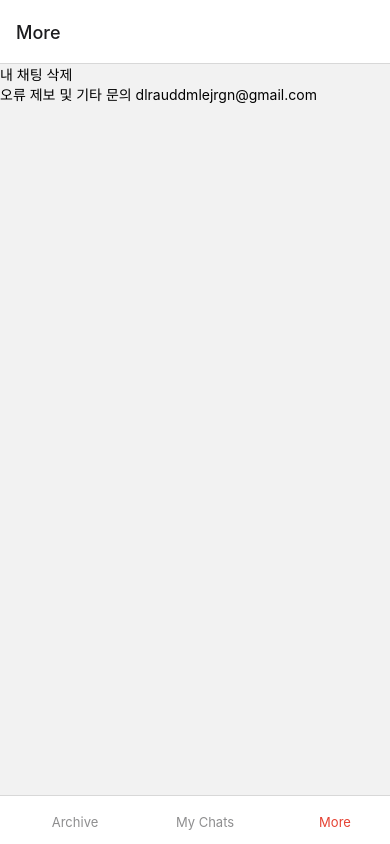
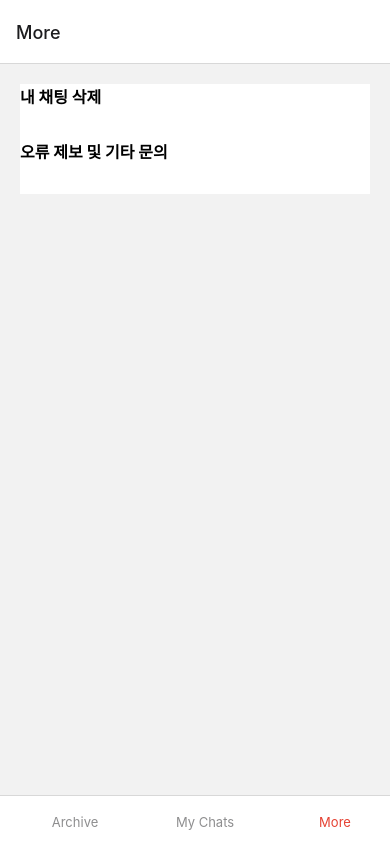
Before and after one commit to mxno28/qjqmf, a React Native app: screen /More in a window 390 px wide. Built offline with nearby package versions, Linux system fonts and the light colour scheme.

Commit message:
add More

```diff
--- a/components/More.js
+++ b/components/More.js
@@ -1,5 +1,8 @@
 import { Text, View, Modal, ScrollView, TouchableOpacity } from 'react-native';
 import { useState, useEffect } from 'react';
+
+import { openURL } from 'expo-linking';
+
 
 import styles from './styles';
 import removeData from './removeData';
@@ -22,6 +25,8 @@ const More = () => {
                         <Text style={styles.modalTitle}>내 채팅 삭제</Text>
                         <View style={[styles.centeredContainer, {flex:1}]}>
                             <Text>사용자 채팅 기록은 서버에 저장되어 있지 않으며, 삭제 시 복구할 수 없습니다.
+                            </Text>
+                            <Text>
                                 전부 삭제하시겠습니까?
                             </Text>
                         </View>
@@ -45,19 +50,26 @@ const More = () => {
                     </View>
                 </View>
             </Modal>
-            <ScrollView>
+            <ScrollView
+                style={{padding: 20}}
+            >
 
-                <TouchableOpacity onPress={()=>{setDelVisible(!delVisible);}}>
-                    <Text>
+                <TouchableOpacity
+                    onPress={()=>{setDelVisible(!delVisible);}}
+                    style={{backgroundColor: 'white', height: 55}}
+                >
+                    <Text style={styles.boldName}>
                         내 채팅 삭제
                     </Text>
                 </TouchableOpacity>
-                <View>
-                    <Text>
+                <TouchableOpacity
+                    onPress={()=>{openURL('mailto: dlrauddmlejrgn@gmail.com')}}
+                    style={{backgroundColor: 'white', height: 55}}
+                >
+                    <Text style={styles.boldName}>
                         오류 제보 및 기타 문의
-                        dlrauddmlejrgn@gmail.com
                     </Text>
-                </View>
+                </TouchableOpacity>
             </ScrollView>
         </View>
     )
```
